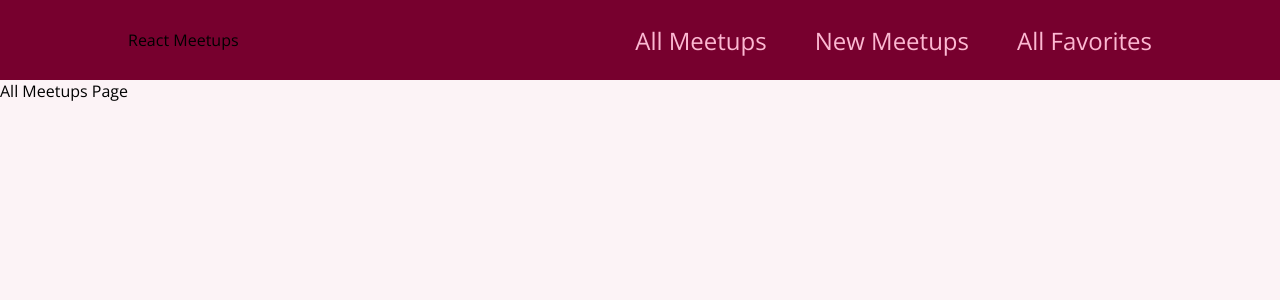
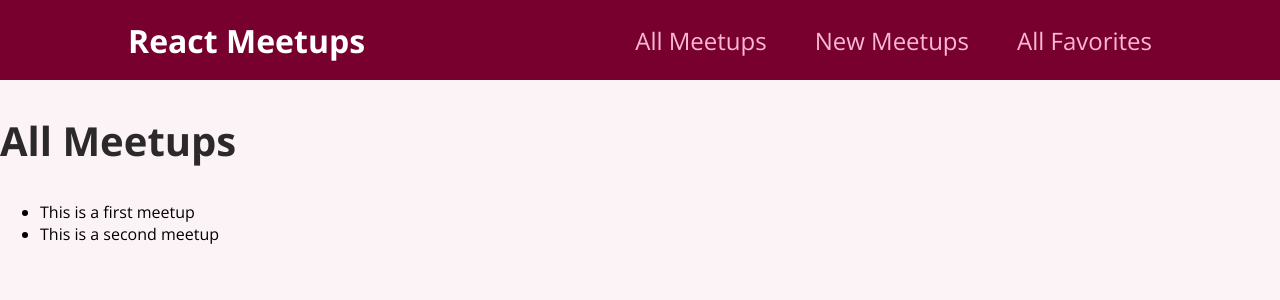
Before and after one commit to JinxyPyrope/react-refresher-project, a React (Create React App) app in the folder react-refresher-project/: page / in a window 1280 px wide. Shown: the top 300 px of the page. Built offline with nearby package versions, Linux system fonts and the light colour scheme.

Commit message:
Practicing Mapping and outputting lists of data and components

```diff
--- a/react-refresher-project/src/components/layout/MainNavigation.js
+++ b/react-refresher-project/src/components/layout/MainNavigation.js
@@ -1,10 +1,10 @@
 import { Link } from "react-router-dom"
-import classes from './MainNavigation.module.css'
+import classes from "./MainNavigation.module.css"
 
 function MainNavigation() {
   return (
     <header className={classes.header}>
-      <div>React Meetups</div>
+      <div className={classes.logo}>React Meetups</div>
       <nav>
         <ul>
           <li>
--- a/react-refresher-project/src/pages/AllMeetups.js
+++ b/react-refresher-project/src/pages/AllMeetups.js
@@ -1,5 +1,31 @@
+const DUMMY_DATA = [
+  {
+    id: "m1",
+    title: "This is a first meetup",
+    image: "https://upload.wikimedia.org/wikipedia/commons/thumb/d/d3/Stadtbild_M%C3%BCnchen.jpg/2560px-Stadtbild_M%C3%BCnchen.jpg",
+    address: "Meetupstreet 5, 12345 Meetup City",
+    description: "This is a first, amazing meetup which you definitely should not miss. It will be a lot of fun!"
+  },
+  {
+    id: "m2",
+    title: "This is a second meetup",
+    image: "https://upload.wikimedia.org/wikipedia/commons/thumb/d/d3/Stadtbild_M%C3%BCnchen.jpg/2560px-Stadtbild_M%C3%BCnchen.jpg",
+    address: "Meetupstreet 5, 12345 Meetup City",
+    description: "This is a first, amazing meetup which you definitely should not miss. It will be a lot of fun!"
+  }
+]
+
 function AllMeetupsPage() {
-  return <div>All Meetups Page</div>
+  return (
+    <section>
+      <h1>All Meetups</h1>
+      <ul>
+        {DUMMY_DATA.map(meetup => {
+          return <li key={meetup.id}>{meetup.title}</li>
+        })}
+      </ul>
+    </section>
+  )
 }
 
 export default AllMeetupsPage
```
